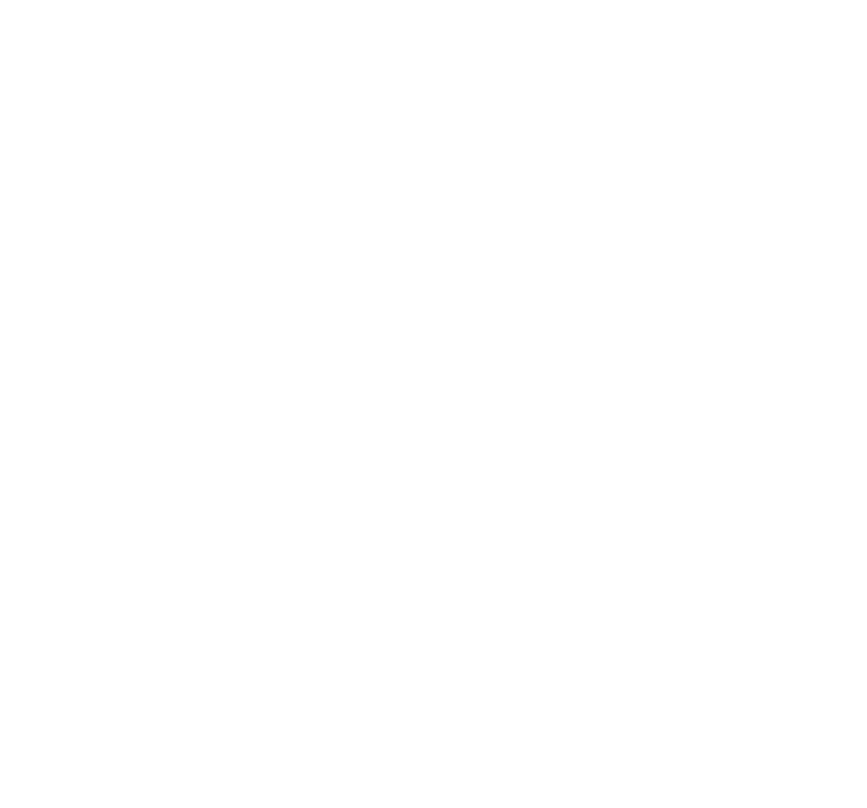
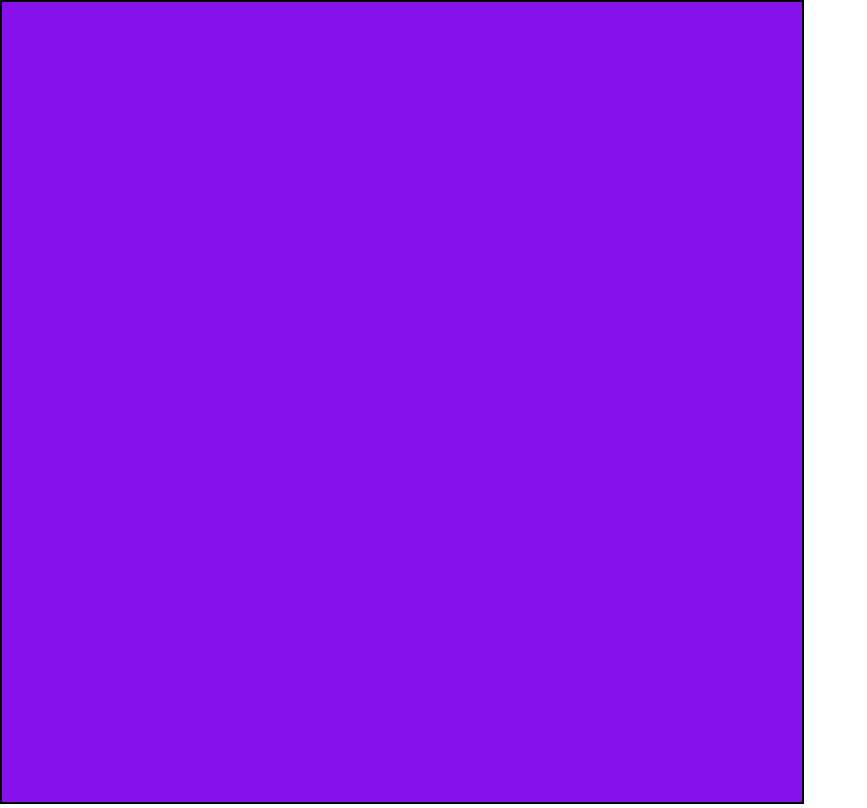
Before and after one commit to CSI-Trainee-2023/Atari_Breakout_Manas_Jha, a plain HTML site: page index.html in a window 1280 px wide. Shown: the whole page, without its empty margins (0-867 px from the left). Drawn offline with Linux system fonts and the light colour scheme.

Commit message:
Added basic styling to the game board

```diff
--- a/index.html
+++ b/index.html
@@ -3,6 +3,7 @@
 <head>
     <meta charset="UTF-8">
     <meta name="viewport" content="width=device-width, initial-scale=1.0">
+    <link rel="stylesheet" href="style.css">
     <title>Atari Breakout</title>
 </head>
 <body>
--- a/style.css
+++ b/style.css
@@ -1,5 +1,5 @@
 *{
-    padding : device-width0 ;
+    padding : 0 ;
     margin : 0;
 }
 
@@ -7,3 +7,10 @@ html body{
     height:100%;
     width:100%;
 }
+
+#game-Board{
+    height:800px;
+    width:800px;
+    border: 2px solid;
+    background-color: rgb(134, 17, 237);
+}
```
Also changed, not shown: 1 other file.
